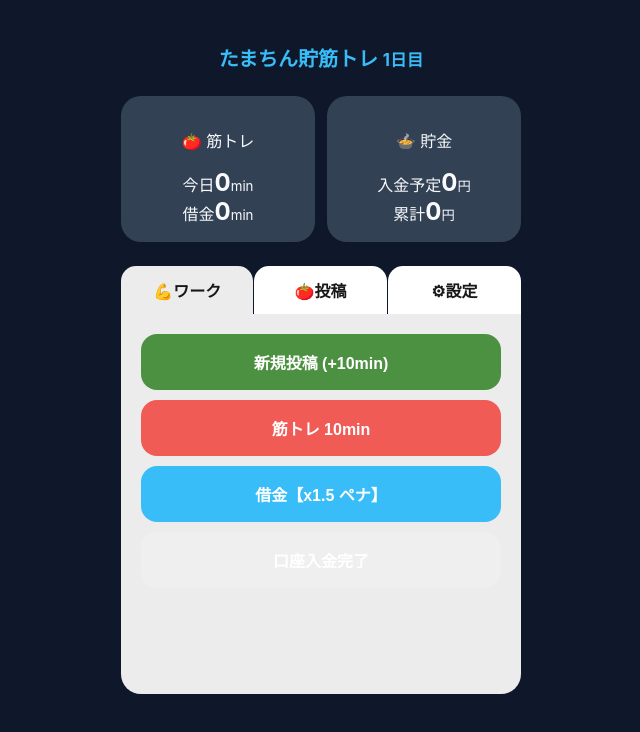
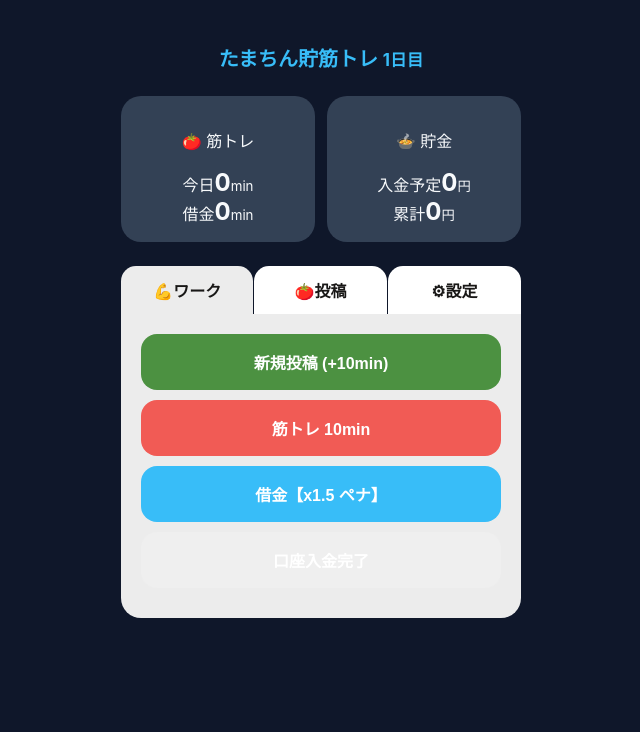
Before and after one commit to momo-admin/training-tomato, a website built with Vite: page index.html in a window 1280 px wide. Shown: the whole page, without its empty margins (319-959 px from the left). Built offline with nearby package versions, Linux system fonts and the light colour scheme; no server answers.

Commit message:
html css

```diff
--- a/style.css
+++ b/style.css
@@ -41,7 +41,7 @@ body {
 .tab-contents-item {
   display: none;
   width: 100%;
-  height: 380px; /* 固定高さ */
+  height: 90%; /* 固定高さ */
   background-color: #ececec;
   padding: 20px;
   border-radius: 0 0 20px 20px;
```
